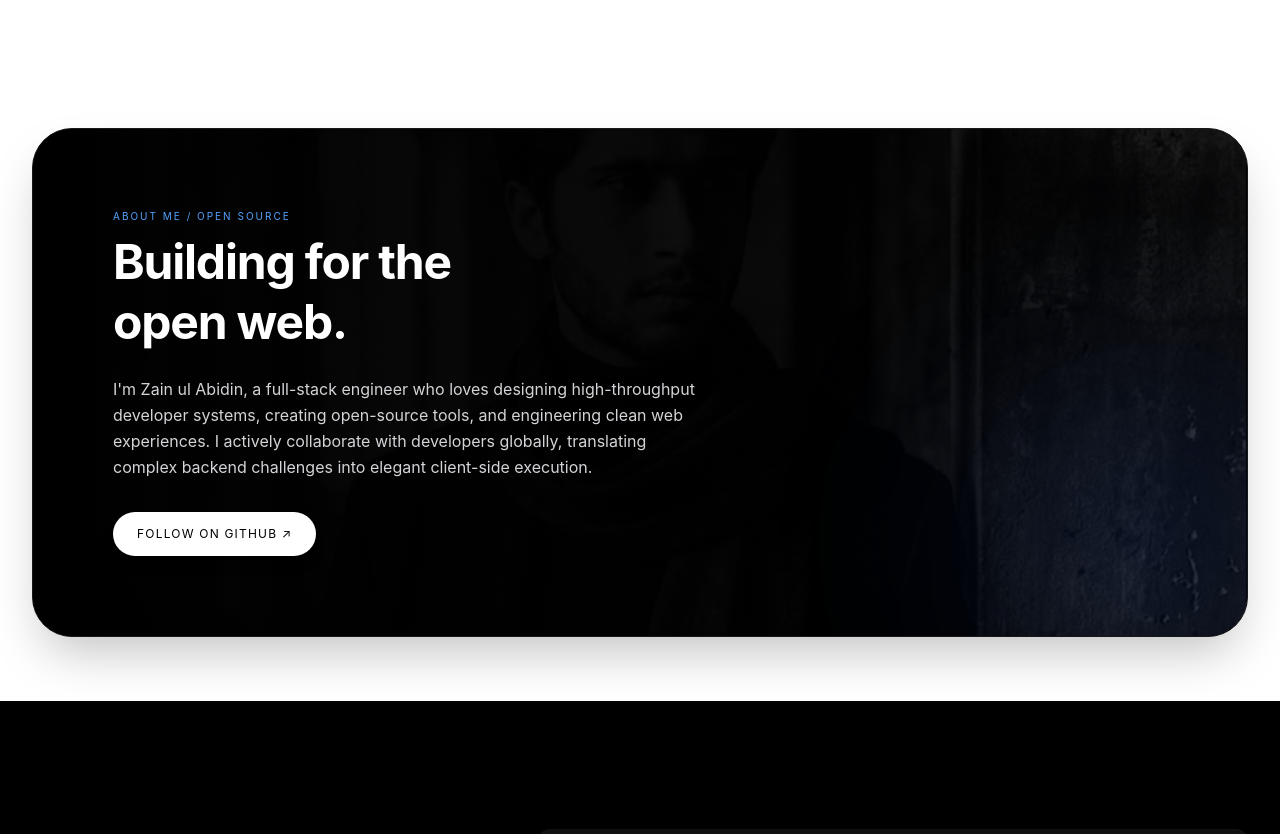
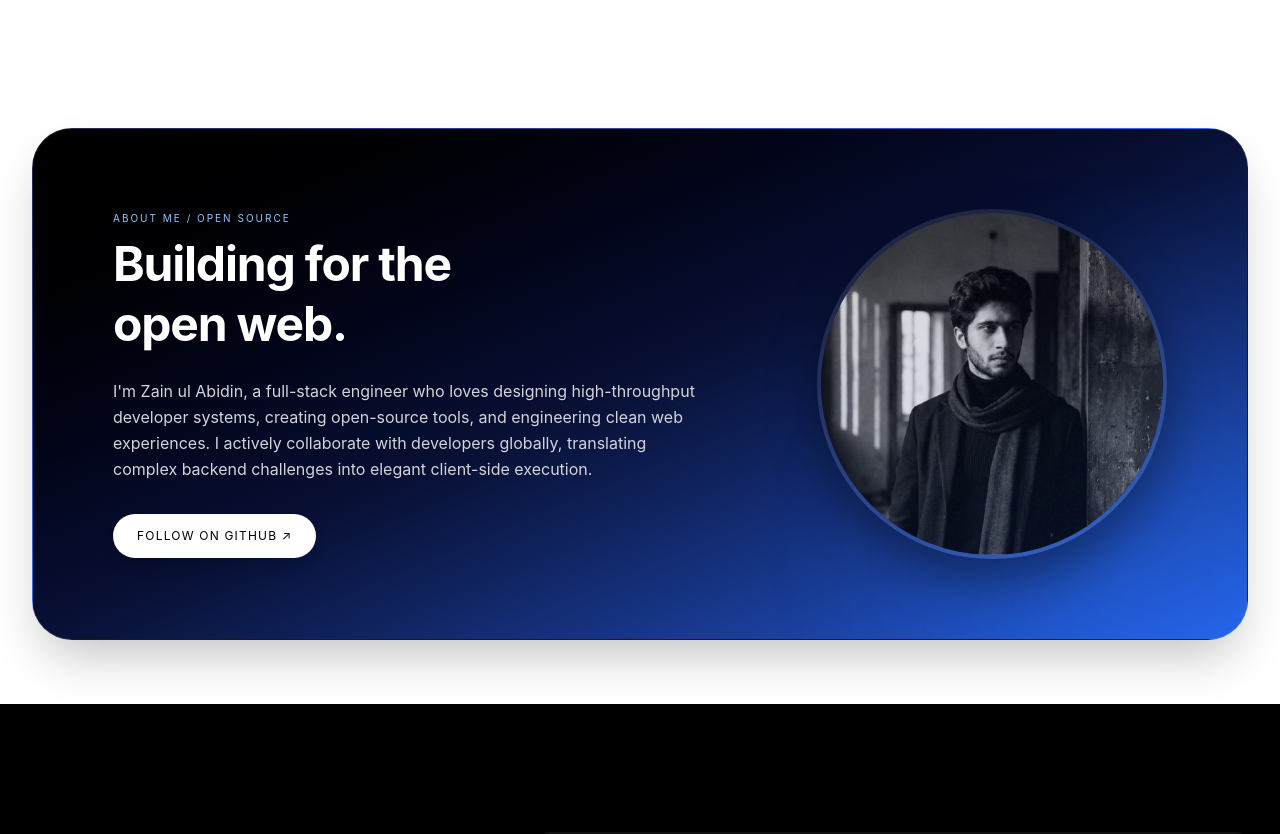
Before and after one commit to guesswhozayn/portfolio, a React (Vite) app: page / in a window 1280 px wide. Shown: the part 4760-5594 px from the top of the page. Built offline with nearby package versions, Linux system fonts and the light colour scheme.

Commit message:
cleaned codebase

```diff
--- a/package.json
+++ b/package.json
@@ -16,8 +16,7 @@
     "react": "^19.1.0",
     "react-dom": "^19.1.0",
     "react-icons": "^5.5.0",
-    "react-router-dom": "^7.7.0",
-    "zustand": "^5.0.14"
+    "react-router-dom": "^7.7.0"
   },
   "devDependencies": {
     "@eslint/js": "^9.30.1",
--- a/src/components/Featured.jsx
+++ b/src/components/Featured.jsx
@@ -4,28 +4,15 @@ export default function Featured() {
   return (
     <div className="w-full bg-white text-black py-16 px-8">
       <div className="max-w-[1400px] mx-auto">
-        <div className="w-full rounded-[2.5rem] overflow-hidden relative py-16 px-8 sm:p-16 lg:p-20 group border border-zinc-900 shadow-2xl transition-all duration-700 hover:shadow-[0_30px_60px_rgba(37,99,235,0.12)] flex flex-col lg:flex-row items-center justify-between gap-12 cursor-default bg-black">
-
-          {/* Full Card Background Image Layer */}
-          <div className="absolute inset-0 w-full h-full pointer-events-none overflow-hidden z-0">
-            <img
-              src={zaynImg}
-              alt="Zain ul Abidin"
-              className="w-full h-full object-cover object-center mix-blend-luminosity opacity-30 group-hover:opacity-50 group-hover:scale-105 transition-all duration-1000 ease-out"
-            />
-            {/* Desktop Gradient Mask: Fades from solid black on the left to low opacity transparent on the right */}
-            <div className="hidden lg:block absolute inset-0 bg-gradient-to-r from-black via-black/85 to-transparent" />
-            {/* Mobile Gradient Mask: Fades from solid black at the bottom to transparent at the top */}
-            <div className="block lg:hidden absolute inset-0 bg-gradient-to-t from-black via-black/60 to-transparent" />
-          </div>
+        <div className="w-full rounded-[2.5rem] overflow-hidden relative py-16 px-8 sm:p-16 lg:p-20 group border border-white/10 shadow-2xl transition-all duration-700 hover:shadow-[0_30px_60px_rgba(37,99,235,0.25)] flex flex-col lg:flex-row items-center justify-between gap-12 cursor-default bg-gradient-to-br from-black via-[#081035] to-[#2563eb]">
 
           {/* Dynamic Glowing blue aura blur */}
-          <div className="absolute -bottom-24 -right-24 w-96 h-96 rounded-full bg-blue-600/10 blur-[100px] pointer-events-none group-hover:bg-blue-600/20 group-hover:scale-110 transition-all duration-700 ease-out z-10" />
+          <div className="absolute -bottom-24 -right-24 w-96 h-96 rounded-full bg-blue-500/15 blur-[100px] pointer-events-none group-hover:bg-blue-500/25 group-hover:scale-110 transition-all duration-700 ease-out z-10" />
 
           {/* Left Column: Bio & Text Content */}
           <div className="flex-1 flex flex-col gap-6 relative z-20 text-left">
             <div className="flex flex-col gap-2">
-              <span className="text-blue-400 text-[10px] font-bold tracking-[0.2em] uppercase">About Me / Open Source</span>
+              <span className="text-blue-300 text-[10px] font-bold tracking-[0.2em] uppercase">About Me / Open Source</span>
               <h2 className="text-4xl sm:text-5xl font-bold tracking-tight text-white leading-tight">
                 Building for the <br /> open web.
               </h2>
@@ -45,8 +32,16 @@ export default function Featured() {
             </a>
           </div>
 
-          {/* Right Column Spacer to hold layout balance on desktop */}
-          <div className="hidden lg:block w-1/3 h-64 pointer-events-none relative z-20" />
+          {/* Right Column: Profile Pic on Side */}
+          <div className="relative z-20 shrink-0 flex justify-center items-center">
+            <div className="w-64 h-64 sm:w-80 sm:h-80 lg:w-[350px] lg:h-[350px] rounded-full overflow-hidden shadow-[0_20px_50px_rgba(0,0,0,0.4)] transform group-hover:-translate-y-2 group-hover:scale-[1.02] transition-all duration-700 ease-out border-4 border-white/10 relative">
+              <img
+                src={zaynImg}
+                alt="Zain ul Abidin"
+                className="w-full h-full object-cover object-center mix-blend-luminosity opacity-85 group-hover:opacity-100 transition-all duration-700 ease-out"
+              />
+            </div>
+          </div>
 
         </div>
       </div>
--- a/src/components/Projects.jsx
+++ b/src/components/Projects.jsx
@@ -7,7 +7,6 @@ import picketImg from "../assets/img/picket-desktop.png";
 export default function Projects() {
   const scrollRef = useRef(null);
   const [activeIndex, setActiveIndex] = useState(0);
-  const [activeIframe, setActiveIframe] = useState({});
 
   const projects = [
     {
@@ -109,58 +108,8 @@ export default function Projects() {
                 style={{ scrollbarWidth: "none", msOverflowStyle: "none" }}
               >
               {projects.map((proj, idx) => {
-                  const isBrowsing = activeIframe[proj.id];
-
                 return (
                   <div className="min-w-full h-full snap-center relative flex-shrink-0 group/screen" key={idx}>
-                      {isBrowsing ? (
-                        <div className="w-full h-full flex flex-col bg-white select-none">
-                          {/* Mini Browser Bar */}
-                          <div className="w-full bg-[#f1f1f2] border-b border-zinc-200 py-1.5 px-3 flex items-center justify-between gap-4 z-20 shrink-0">
-                            <div className="flex gap-1.5">
-                              <button
-                                onClick={(e) => {
-                                  e.stopPropagation();
-                                  setActiveIframe(prev => ({ ...prev, [proj.id]: false }));
-                                }}
-                                className="w-3 h-3 rounded-full bg-red-400 hover:bg-red-500 transition-colors flex items-center justify-center text-[7px] text-red-950 font-bold"
-                              >
-                                ✕
-                              </button>
-                              <div className="w-3 h-3 rounded-full bg-zinc-300" />
-                              <div className="w-3 h-3 rounded-full bg-zinc-300" />
-                            </div>
-                            <a
-                              href={proj.liveUrl}
-                              target="_blank"
-                              rel="noopener noreferrer"
-                              className="bg-white border border-zinc-200/60 rounded px-4 py-0.5 text-[9px] text-blue-600 hover:text-blue-700 select-none truncate max-w-[200px] sm:max-w-[300px] mx-auto text-center font-mono flex items-center gap-1 shadow-sm hover:shadow transition-all"
-                              title="Open in new tab if page refuses to load"
-                            >
-                              <span>{proj.liveUrl.replace("https://", "")}</span>
-                              <span className="text-[7px]">↗</span>
-                            </a>
-                            <div className="w-[40px] shrink-0 text-right">
-                              <button
-                                onClick={(e) => {
-                                  e.stopPropagation();
-                                  setActiveIframe(prev => ({ ...prev, [proj.id]: false }));
-                                }}
-                                className="text-[10px] font-bold text-blue-600 hover:underline"
-                              >
-                                Exit
-                              </button>
-                            </div>
-                          </div>
-                          {/* Live Frame */}
-                          <iframe
-                            src={proj.liveUrl}
-                            className="w-full flex-1 border-none bg-white z-10"
-                            title={proj.title}
-                          />
-                        </div>
-                      ) : (
-                        <>
                     <img
                       src={proj.img}
                       alt={proj.title}
@@ -169,7 +118,7 @@ export default function Projects() {
                     {/* Subtle inner shadow to simulate screen bezel depth */}
                     <div className="absolute inset-0 border border-white/5 pointer-events-none z-15" />
 
-                          {/* Hover Overlay with Case Study / Live Preview buttons */}
+                    {/* Hover Overlay with Case Study / Live Site links */}
                     <div className="absolute inset-0 bg-black/40 opacity-0 group-hover/screen:opacity-100 transition-opacity duration-300 flex flex-col sm:flex-row items-center justify-center gap-4 backdrop-blur-sm z-20">
                       <Link
                         to={`/project/${proj.id}`}
@@ -177,18 +126,15 @@ export default function Projects() {
                       >
                         Case Study
                       </Link>
-                            <button
-                              onClick={(e) => {
-                                e.stopPropagation();
-                                setActiveIframe(prev => ({ ...prev, [proj.id]: true }));
-                              }}
+                      <a
+                        href={proj.liveUrl}
+                        target="_blank"
+                        rel="noopener noreferrer"
                         className="px-5 py-2.5 bg-blue-600 text-white text-xs font-bold uppercase tracking-widest rounded-full hover:scale-105 active:scale-95 transition-all duration-300 text-center min-w-[130px] border border-blue-500 shadow-lg shadow-blue-500/20"
                       >
-                              Live Preview
-                            </button>
+                        Live Site ↗
+                      </a>
                     </div>
-                        </>
-                      )}
                   </div>
                 );
               })}
@@ -232,7 +178,7 @@ export default function Projects() {
           <svg width="14" height="14" viewBox="0 0 24 24" fill="none" stroke="currentColor" strokeWidth="2" strokeLinecap="round" strokeLinejoin="round">
             <path d="M5 12h14M12 5l7 7-7 7"/>
           </svg>
-            Scroll inside screen or use arrows to view more
+          Scroll screen or use arrows to view more
         </span>
       </div>
 
--- a/src/store/useStore.js
+++ /dev/null
@@ -1,3 +0,0 @@
-import { create } from "zustand";
-
-export const usePortfolioStore = create(() => ({}));
```
Also changed, not shown: 1 other file (tests, documents, lock files or other folders). Lines whose indentation alone changed are shown as unchanged.
